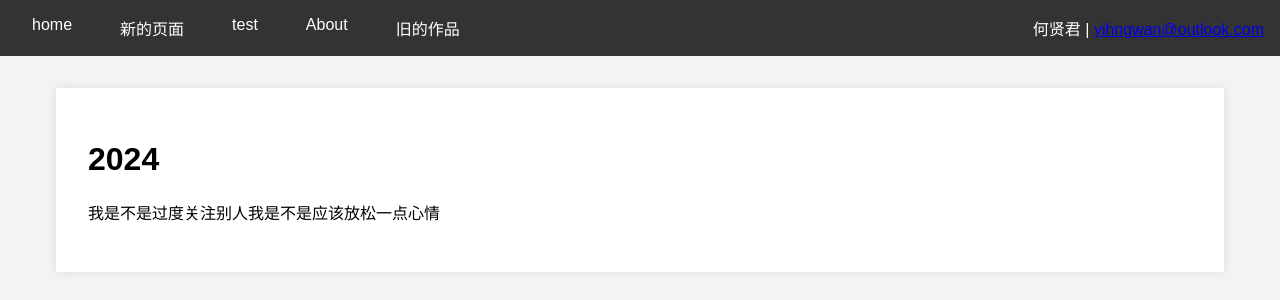
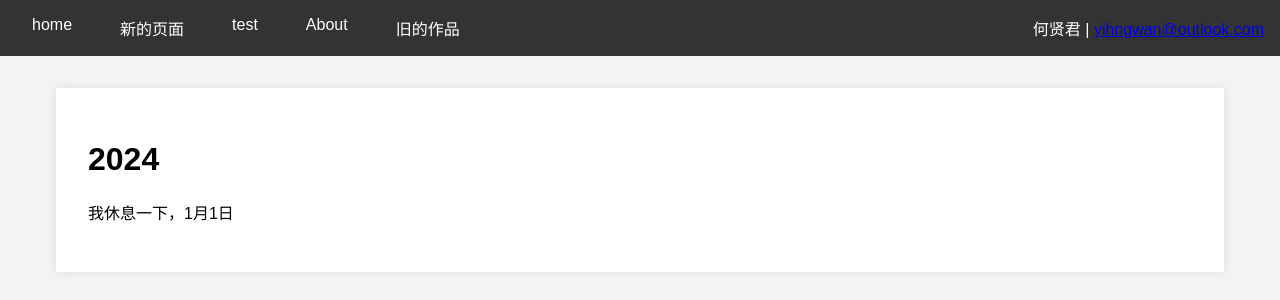
Before and after one commit to yihngwan/yihngwan.github.io, a Jekyll site: the page built from pages/关于2025.md, in a window 1280 px wide. Shown: the top 300 px of the page. Built offline with Jekyll 4.4.1, drawn with Linux system fonts in a browser that asks for light colours; our own code applies the rules of GitHub Pages for plain Markdown files.

Commit message:
happy new year

```diff
--- a/pages/关于2025.md
+++ b/pages/关于2025.md
@@ -1,2 +1,2 @@
 # 2024
-我是不是过度关注别人我是不是应该放松一点心情
+我休息一下，1月1日
```
